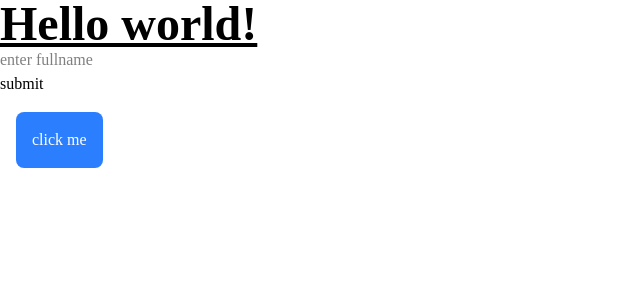
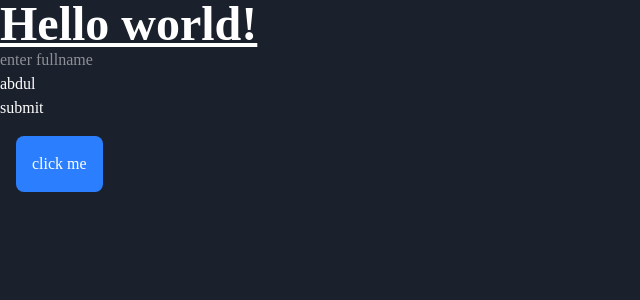
Before and after one commit to AbdulDesigns/react-basics, a React (Vite) app in the folder react2025/: page / in a window 1280 px wide. Shown: the top 300 px of the page, without its empty margins (0-640 px from the left). Built offline with nearby package versions, Linux system fonts and the light colour scheme.

Commit message:
Add Card component and update App with new functionality; modify styles for improved appearance

```diff
--- a/react2025/src/App.jsx
+++ b/react2025/src/App.jsx
@@ -1,5 +1,5 @@
 import { useState } from "react";
-
+import Card from "./components/Card";
 // function App() {
 //   let i = 0;
 //   function counter() {
@@ -41,6 +41,7 @@ const App = () => {
           }}
         />
         <br />
+        <Card name="abdul" />
         <button type="submit">submit</button>
       </form>
 
--- /dev/null
+++ b/react2025/src/components/Card.jsx
@@ -0,0 +1,6 @@
+const Card = (props) => {
+  console.log(props);
+  return <div>{props.name}</div>;
+};
+
+export default Card;
--- a/react2025/src/index.css
+++ b/react2025/src/index.css
@@ -1,4 +1,9 @@
 @import "tailwindcss";
 * {
-  font-family: "epilogue", "sans-serif";
+  font-family: "poppins", "sans-serif";
+  color: white;
 }
+
+body {
+  background-color: #1a202c;
+}
```
